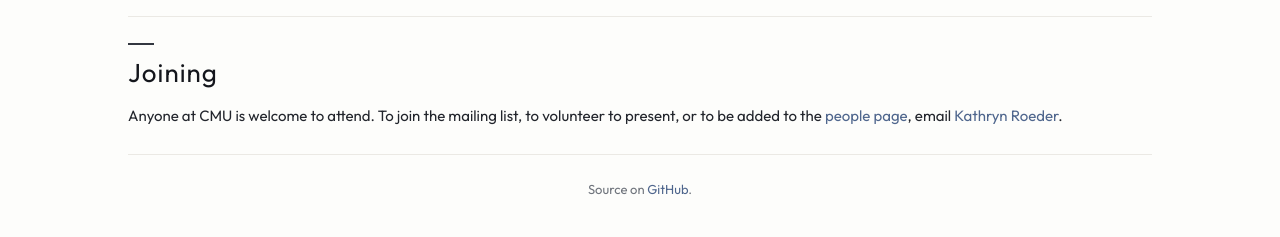
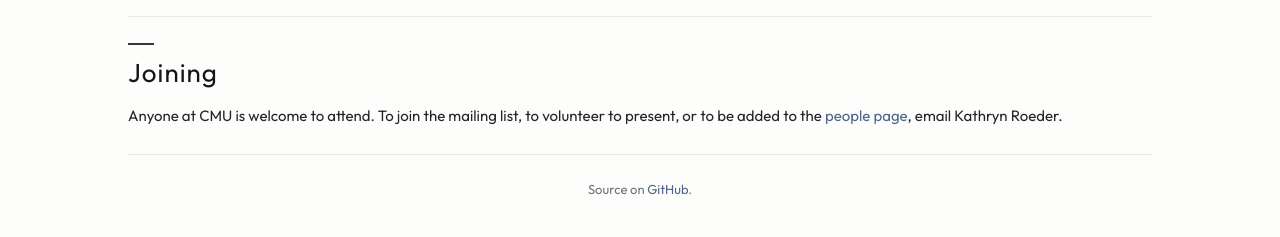
Before and after one commit to cmustatgen/cmustatgen.github.io, a Jekyll site: the page built from index.html, in a window 1280 px wide. Shown: the part 1151-1388 px from the top of the page. Built offline with Jekyll 4.4.1, drawn with Linux system fonts in a browser that asks for light colours.

Commit message:
Joining: drop the mailto link
Co-Authored-By: Claude Fable 5.1 <noreply@anthropic.com>

```diff
--- a/index.html
+++ b/index.html
@@ -75,7 +75,7 @@ title: Home
       Anyone at CMU is welcome to attend. To join the mailing list, to
       volunteer to present, or to be added to the
       <a class="text-link" href="{{ '/people/' | relative_url }}">people page</a>,
-      email <a class="text-link" href="mailto:roeder@stat.cmu.edu">Kathryn Roeder</a>.
+      email Kathryn Roeder.
     </p>
   </div>
 </div>
```
